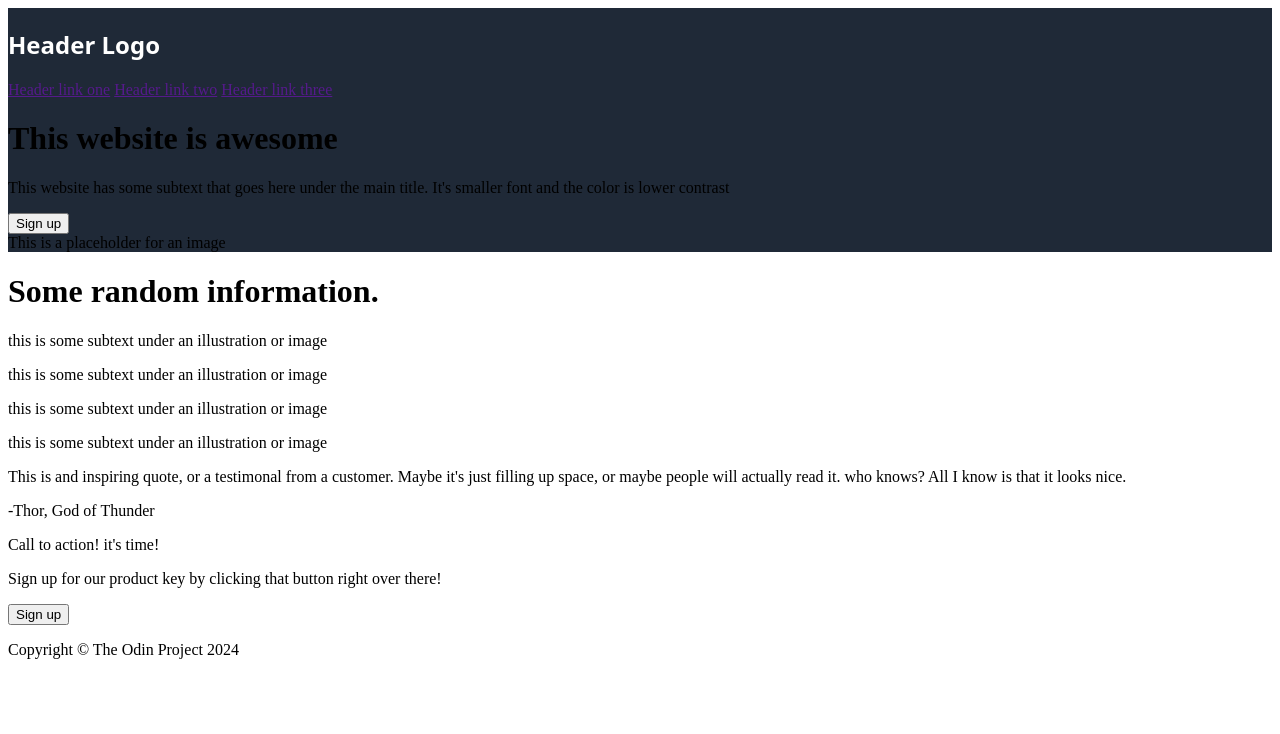
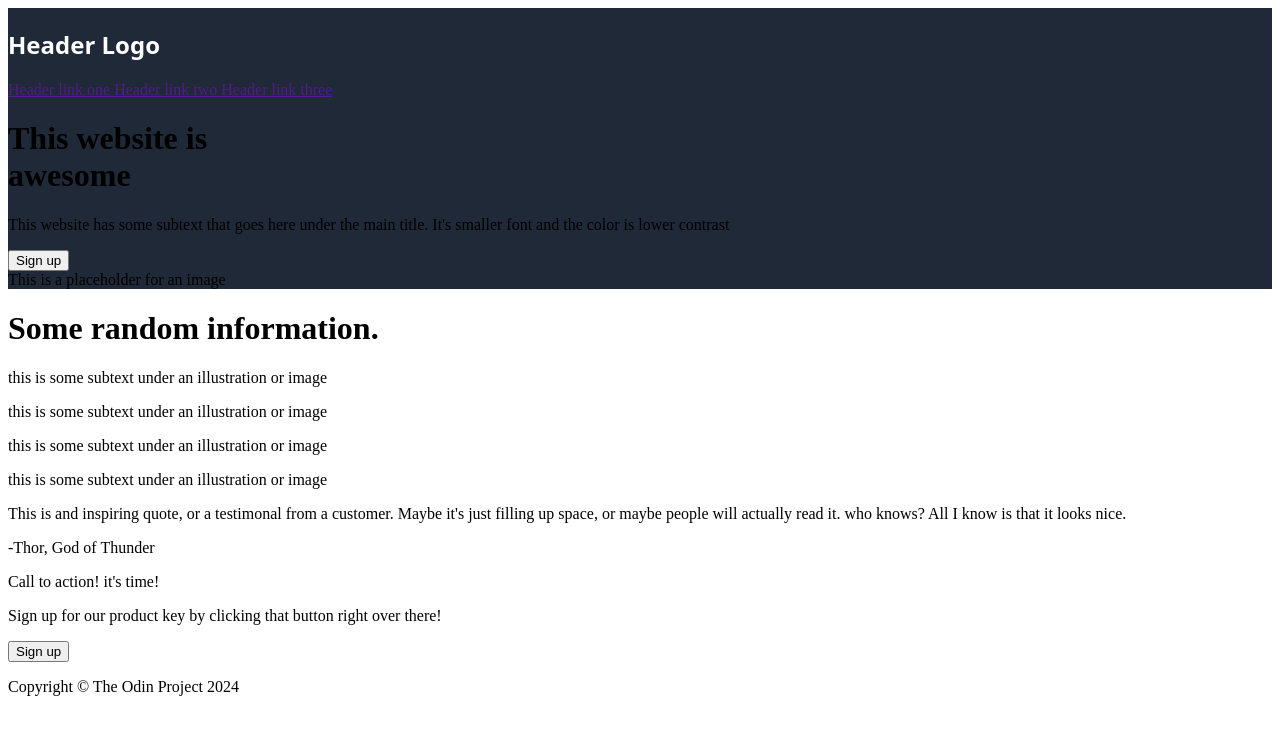
Before and after one commit to MohammedAmineJ/Landing-Page-, a plain HTML site: page index.html in a window 1280 px wide. Drawn offline with Linux system fonts and the light colour scheme.

Commit message:
11/12/2024

```diff
--- a/index.html
+++ b/index.html
@@ -7,20 +7,24 @@
     <title>Landing Page</title>
 </head>
 <header>
-    <crazy>
+    <main class="headerlogo">
         <h2>Header Logo</h2>
-        <a href="">Header link one</a>
-        <a href="">Header link two</a>
+        <a href="">Header link one    </a>
+        <a href="">Header link two    </a>
         <a href="">Header link three</a>
-    </crazy>
-    <website>
-        <h1>This website is awesome</h1>
-        <p>This website has some subtext that goes here under the main title. It's smaller font and the color is lower contrast</p>
-        <button>Sign up</button>
-        <div>This is a placeholder for an image</div>
-    </website>
+    </main>
+    <main class="evr">
+        <div class="signin">
+            <h1 class="awesome">This website is <br> awesome</h1>
+            <p class="subtext">This website has some subtext that goes here under the main title. It's smaller font and the color is lower contrast</p>
+            <button class="fsign">Sign up</button>
+        </div>
+        <div class="placeholder">This is a placeholder for an image</div>
+    </main>
+
 </header>
 <body>
+    <main class="info">
         <h1>Some random information.</h1>
         <div class="image">
             <div></div>
@@ -32,9 +36,10 @@
             <div></div>
             <p>this is some subtext under an illustration or image</p>
         </div>
+    </main>
     <gray>
         <p class="quote">This is and inspiring quote, or a testimonal from a customer. Maybe it's just filling up space, or maybe people will actually read it. who knows? All I know is that it looks nice.</p>
-        <p>-Thor, God of Thunder</p>
+        <p class="thor">-Thor, God of Thunder</p>
     </gray>
     <div class="call">
         <p class="action">Call to action! it's time!</p>
```
Also changed, not shown: html.txt (added). Lines whose indentation alone changed are shown as unchanged.
